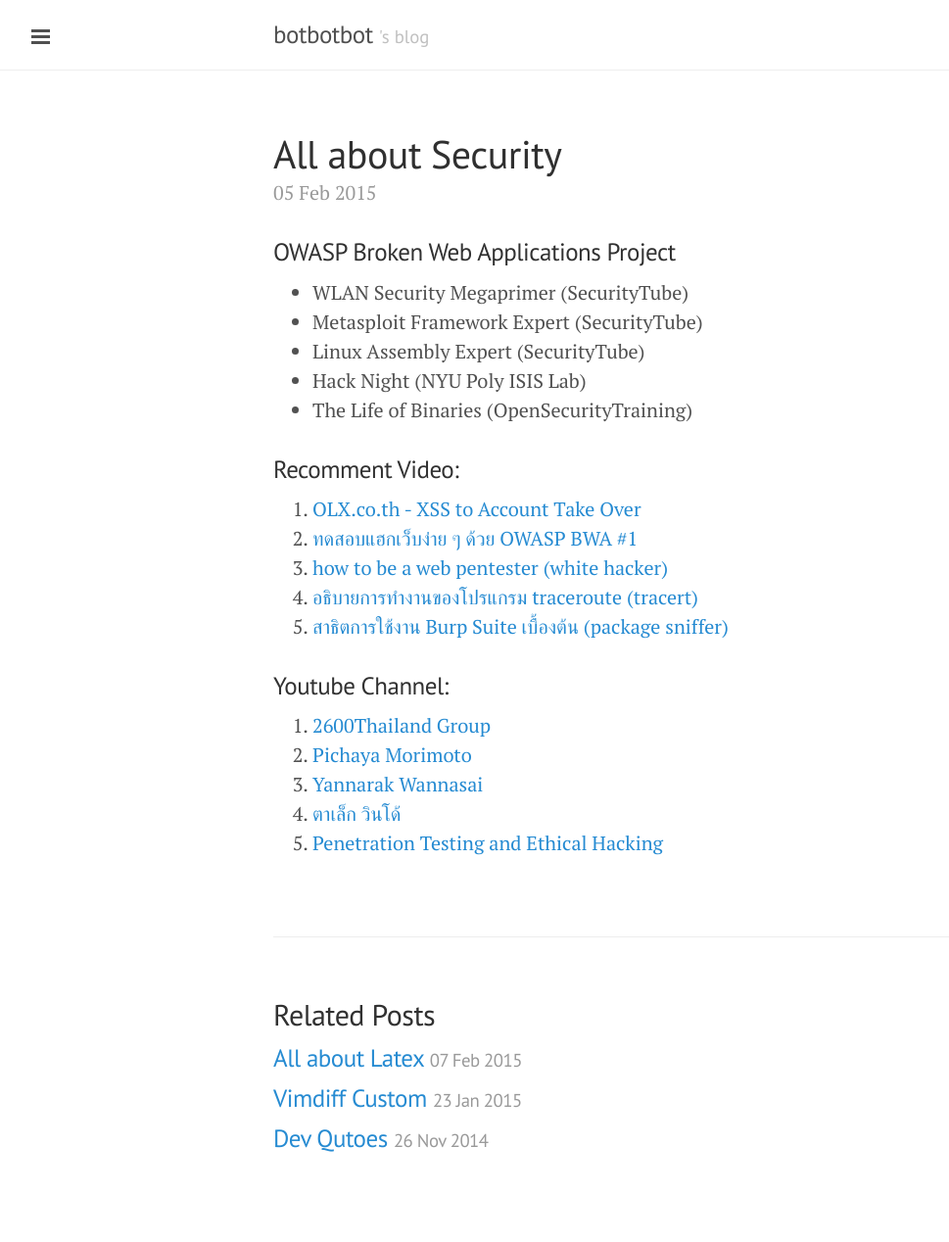
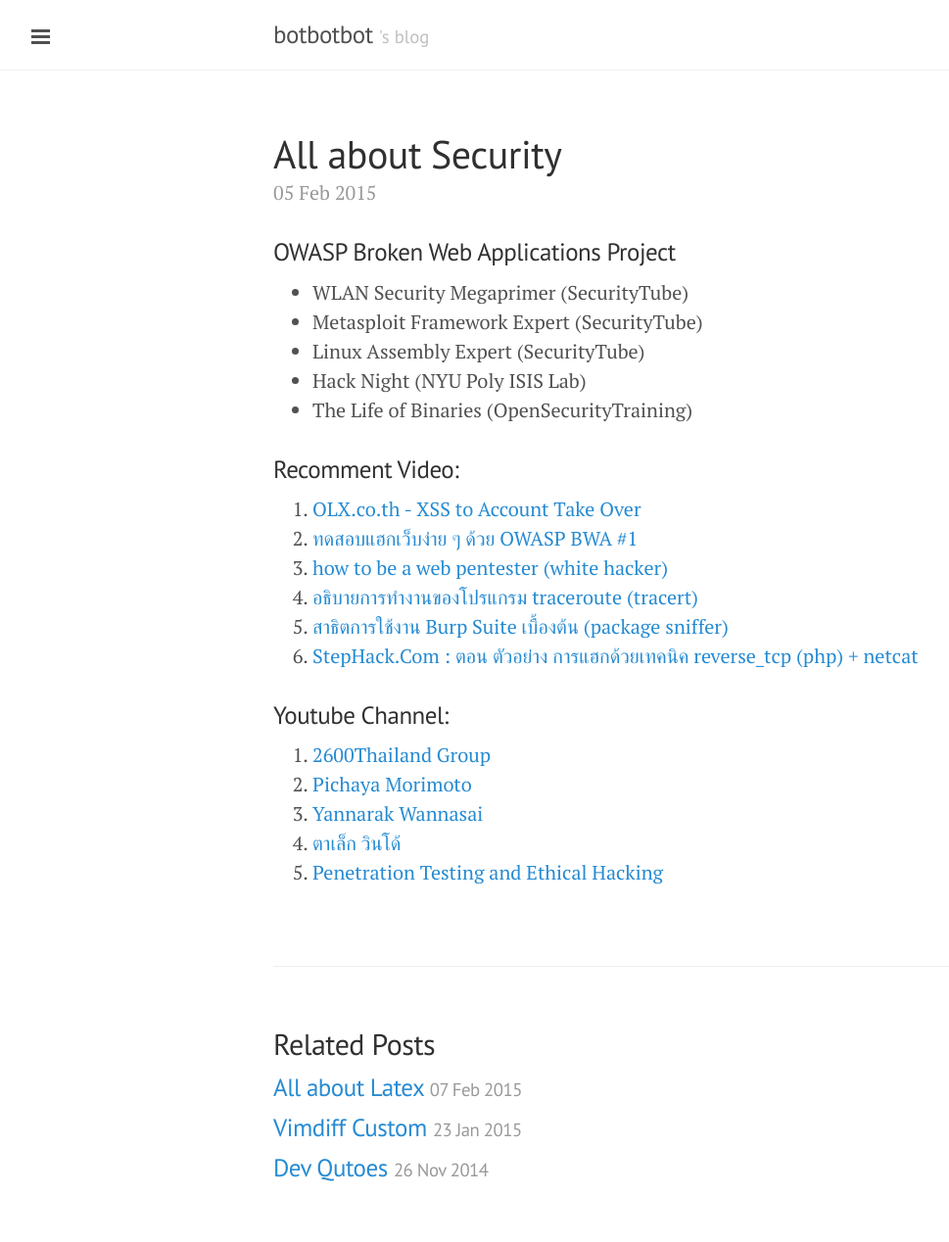
Before and after one commit to ibotdotout/ibotdotout.github.io, a Jekyll site: the page built from _posts/2015-02-05-security.md, in a window 1280 px wide. Shown: the whole page at 98% size, without its empty margins (1-970 px from the left). Built offline with Jekyll 4.4.1, drawn with Linux system fonts in a browser that asks for light colours; Markdown is read by kramdown in place of the engine named in the settings; before the commit the page ends 1238 px from its top, so only the background shows below that.

Commit message:
Update 2015-02-05-security.md

```diff
--- a/_posts/2015-02-05-security.md
+++ b/_posts/2015-02-05-security.md
@@ -19,6 +19,7 @@ permalink: Security
 3. [how to be a web pentester (white hacker)](https://www.youtube.com/watch?v=xh45fBIANpc)
 4. [อธิบายการทำงานของโปรแกรม traceroute (tracert)](https://www.youtube.com/watch?v=BgAiMgDnIDY)
 5. [สาธิตการใช้งาน Burp Suite เบื้องต้น (package sniffer)](https://www.youtube.com/watch?v=-_Hejoa1ESM)
+6. [StepHack.Com : ตอน ตัวอย่าง การแฮกด้วยเทคนิค reverse_tcp (php) + netcat](https://www.youtube.com/watch?v=TZhnIKcYlTk)
 
 
 ### Youtube Channel:
```
